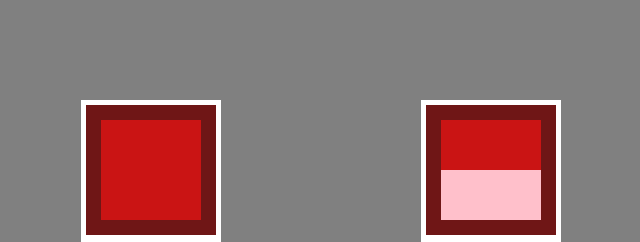
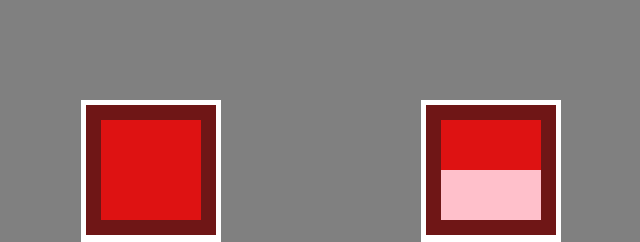
Before and after one commit to mqkhan/CSS-Trafikljuset, a plain HTML site: page index.html in a window 1280 px wide. Shown: the top 242 px of the page, without its empty margins (319-959 px from the left). Drawn offline with Linux system fonts and the light colour scheme.

Commit message:
initial comit

```diff
--- a/style.css
+++ b/style.css
@@ -19,7 +19,7 @@ h1 {
   margin: 5px;
 }
 .box1 {
-  background-color: rgb(202, 20, 20);
+  background-color: rgb(222, 18, 18);
   border: 15px solid rgb(111, 22, 22);
   margin: 5px;
   width: 100px;
```
